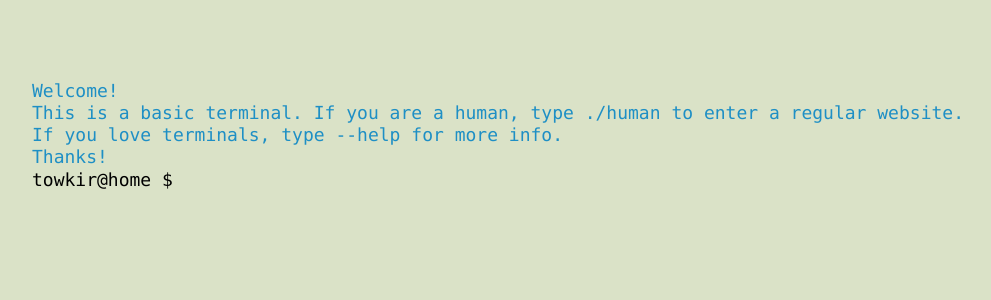
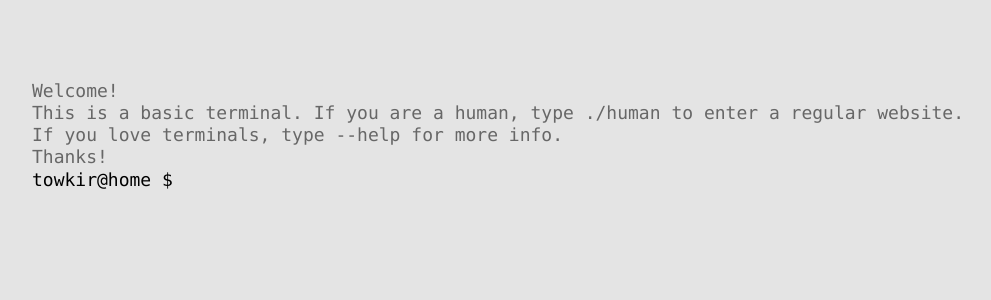
Before and after one commit to towkir/towkir.github.io, a Vue app: page / in a window 1280 px wide. Shown: the top 300 px of the page, without its empty margins (48-1039 px from the left). Built offline with nearby package versions, Linux system fonts and the light colour scheme.

Commit message:
not more than 2 themes; colors adjusted

```diff
--- a/src/App.vue
+++ b/src/App.vue
@@ -30,26 +30,17 @@ export default {
 @import url('~@/assets/fonts/fontisto-brands.css');
 
 :root {
-  --text-color: #b9a336;
-  --background-color: #2A363B;
-  --command-color: #9DE0AD;
+  --text-color: #d0d0d0;
+  --background-color: #282c34;
+  --command-color: #00c32f;
   --error-color: #ff7a7a;
   --success-color: #10ff00;
   --scrollbar-color: rgba(0,0,0,0.3);
 }
 
 [data-theme="light"] {
-  --text-color: #1e8fc5;
-  --background-color: #dae2c7;
-  --command-color: #000;
-  --error-color: #ff7a7a;
-  --success-color: #0aa200;
-  --scrollbar-color: rgba(0,0,0,0.1);
-}
-
-[data-theme="monochrome"] {
-  --text-color: #797979;
-  --background-color: #f3f3f3;
+  --text-color: #676767;
+  --background-color: #e4e4e4;
   --command-color: #000;
   --error-color: #ad5c5c;
   --success-color: #649860;
--- a/src/commands.json
+++ b/src/commands.json
@@ -107,8 +107,7 @@
     "helper": "Changes the theme of this terminal.",
     "options": {
       "dark": "Activates dark theme",
-      "light": "Activates light theme",
-      "monochrome": "Activates monochrome theme"
+      "light": "Activates light theme"
     }
   },
   "whoami": {
```
